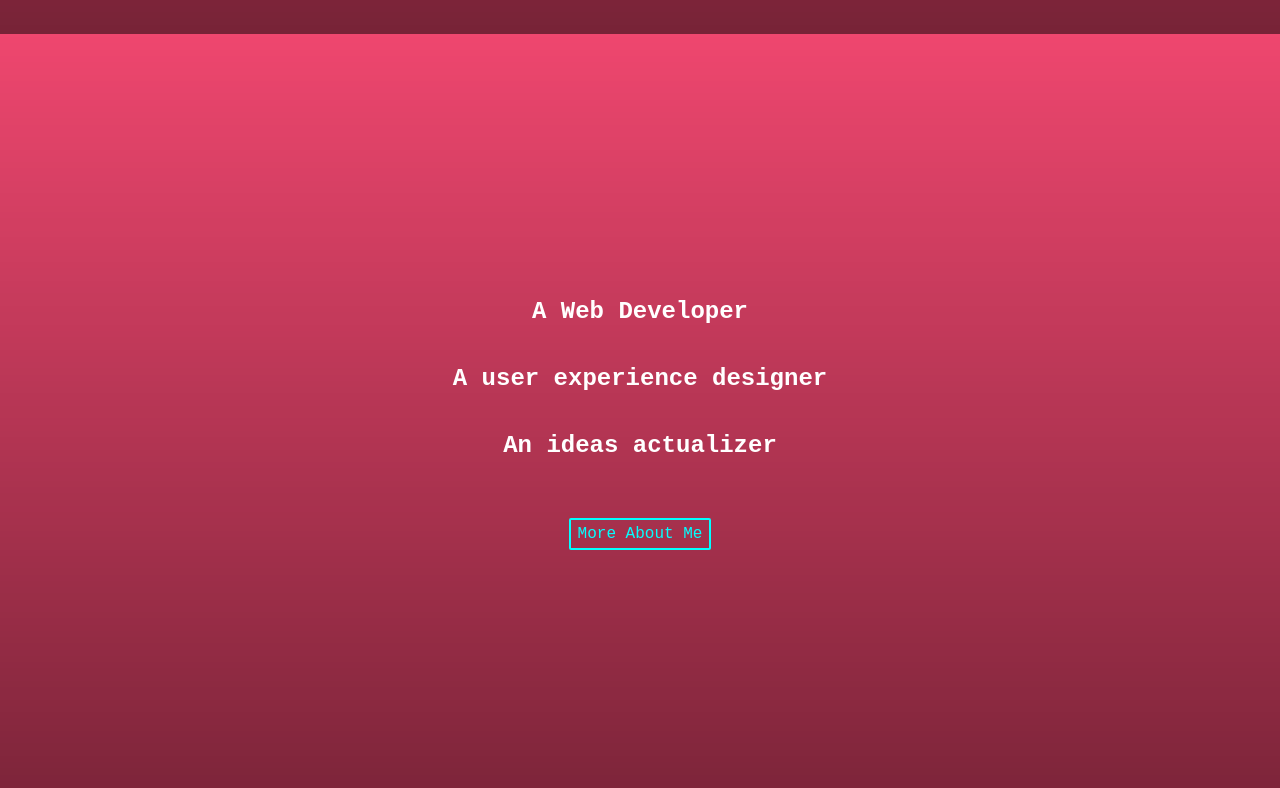
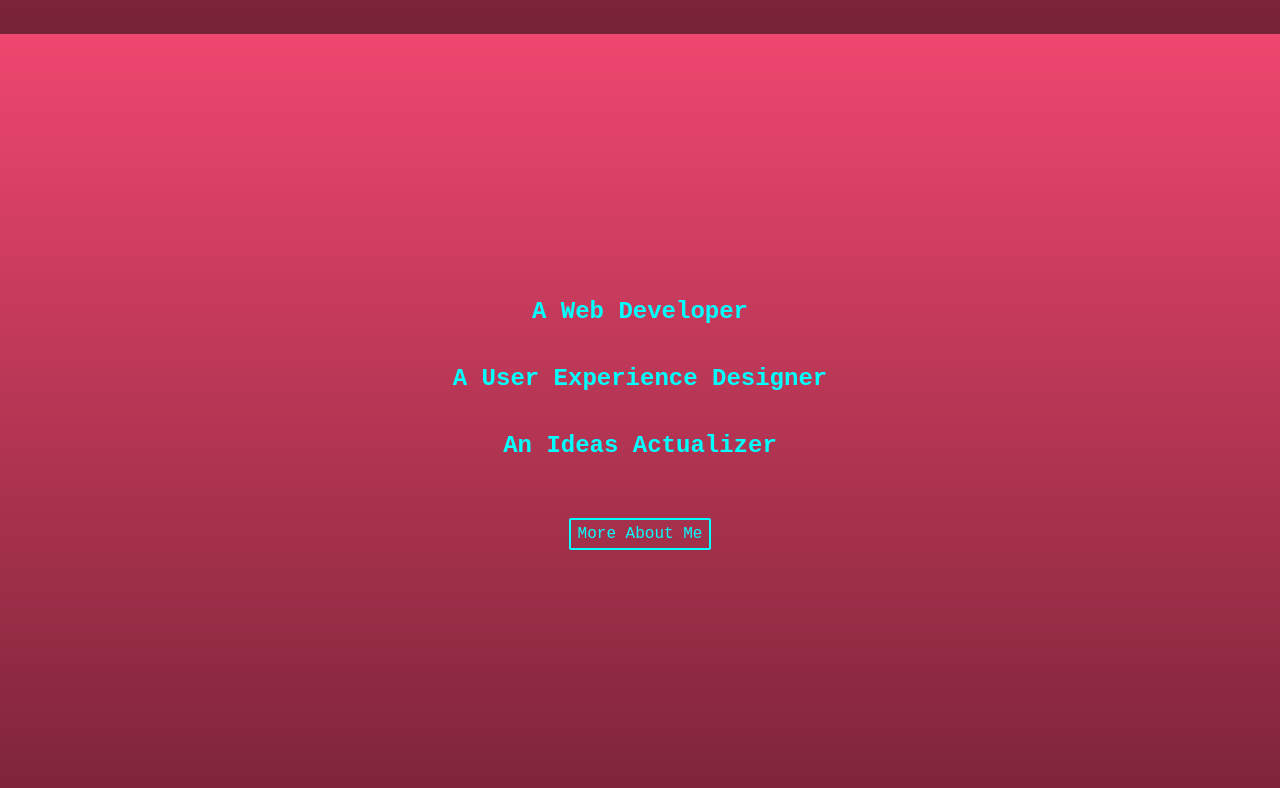
Before and after one commit to amabelleS/my-protfolio, a React (Create React App) app: page / in a window 1280 px wide. Shown: the part 830-1618 px from the top of the page. Built offline with nearby package versions, Linux system fonts and the light colour scheme; a web font is replaced by a local one.

Commit message:
home_about styles

```diff
--- a/src/pages/Home.css
+++ b/src/pages/Home.css
@@ -141,6 +141,10 @@
   transform: scaleX(0);
 } */
 
+.home_about h2 {
+  text-transform: capitalize;
+  color: aqua;
+}
 .home_about:hover h2 {
   animation: flip 1s ease-out forwards;
 }
```
